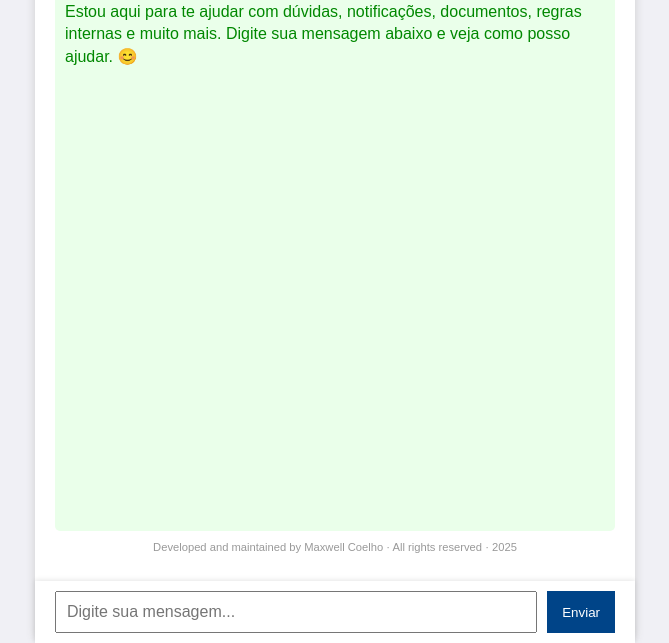
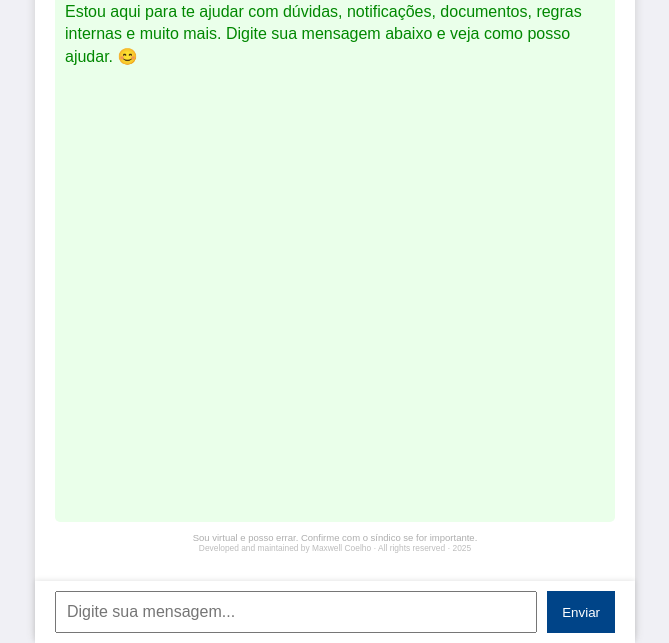
Before and after one commit to maxcoelhogit/maxbot1, a website: page index.html in a window 1280 px wide. Shown: the part 157-800 px from the top of the page, without its empty margins (305-974 px from the left). Drawn offline with Linux system fonts and the light colour scheme.

Commit message:
Update index.html

```diff
--- a/index.html
+++ b/index.html
@@ -27,7 +27,15 @@
       />
       <button type="submit">Enviar</button>
     </form>
-    <footer>Developed and maintained by Maxwell Coelho · All rights reserved · 2025</footer>
+
+    <footer>
+      <div style="font-size: 0.85em; opacity: 0.8;">
+        Sou virtual e posso errar. Confirme com o síndico se for importante.
+      </div>
+      <div style="font-size: 0.75em; opacity: 0.65;">
+        Developed and maintained by Maxwell Coelho · All rights reserved · 2025
+      </div>
+    </footer>
   </div>
 
   <script src="script.js" defer></script>
```
